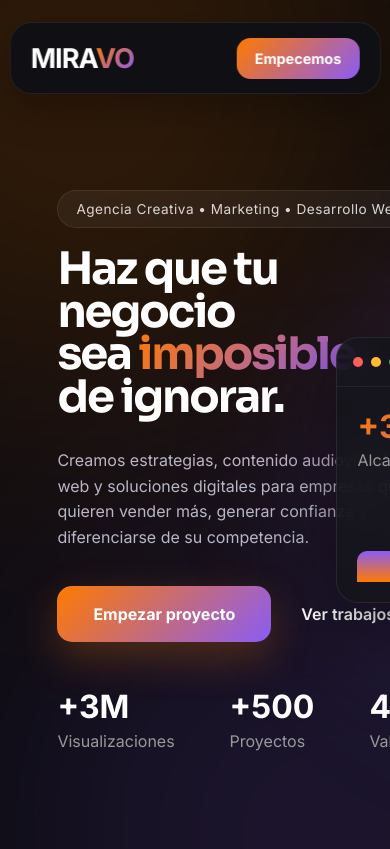
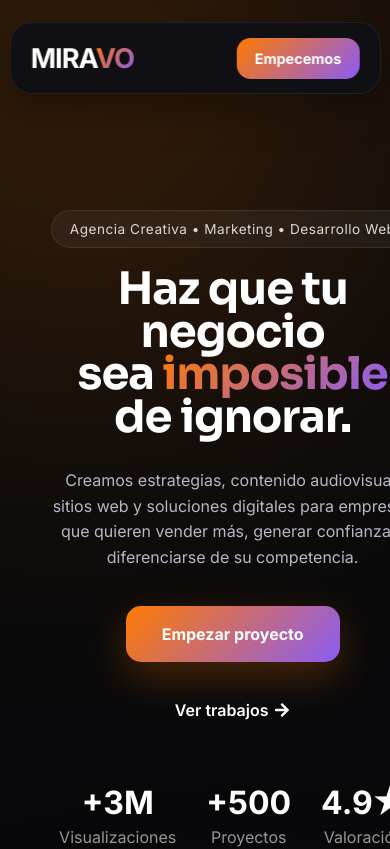
Before and after one commit to miravoperu/miravo-web, a React (Vite) app: page / in a window 390 px wide. Shown: the top 849 px of the page. Built offline with nearby package versions, Linux system fonts and the light colour scheme.

Commit message:
fix: hero responsive para mobile

```diff
--- a/src/components/Hero/Hero.css
+++ b/src/components/Hero/Hero.css
@@ -426,3 +426,69 @@
 .b4 {
     height: 70%;
 }
+
+/* ==========================================
+   RESPONSIVE - MOBILE
+========================================== */
+
+@media (max-width: 900px) {
+
+    .hero {
+        min-height: auto;
+    }
+
+    .heroContent {
+        grid-template-columns: 1fr;
+        gap: 60px;
+        padding: 110px 6% 60px;
+    }
+
+    .heroLeft {
+        max-width: 100%;
+        justify-self: center;
+        text-align: center;
+        align-items: center;
+    }
+
+    .heroTag {
+        margin-left: auto;
+        margin-right: auto;
+    }
+
+    .heroButtons {
+        justify-content: center;
+        flex-wrap: wrap;
+    }
+
+    .heroNumbers {
+        justify-content: center;
+        flex-wrap: wrap;
+        gap: 30px;
+    }
+
+    .heroRight {
+        justify-self: center;
+        width: 100%;
+    }
+
+    .imageContainer {
+        max-width: 100%;
+    }
+
+    .dashboardCard {
+        position: static;
+        transform: none;
+        width: 100%;
+        margin-top: 20px;
+    }
+
+    .floating {
+        display: none;
+    }
+}
+
+@media (max-width: 480px) {
+    .heroLeft h1 {
+        letter-spacing: -1px;
+    }
+}
```
